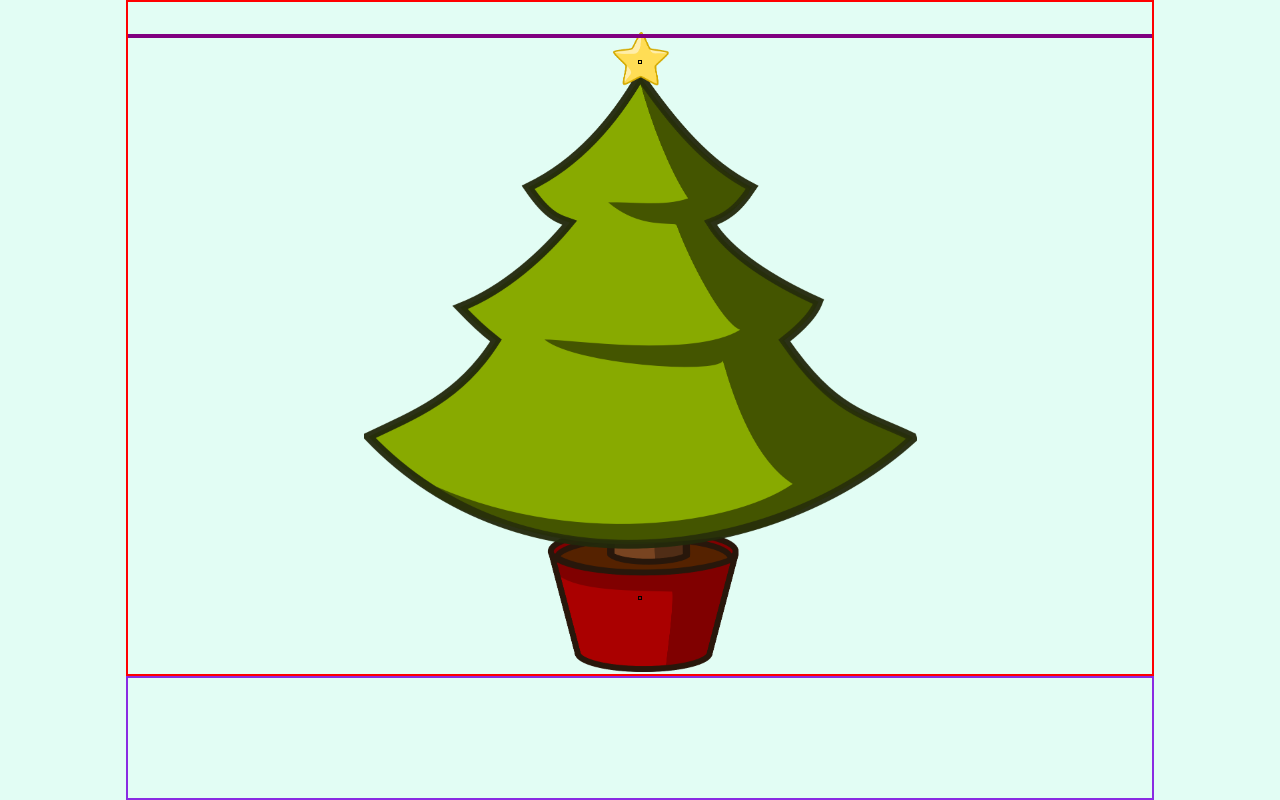
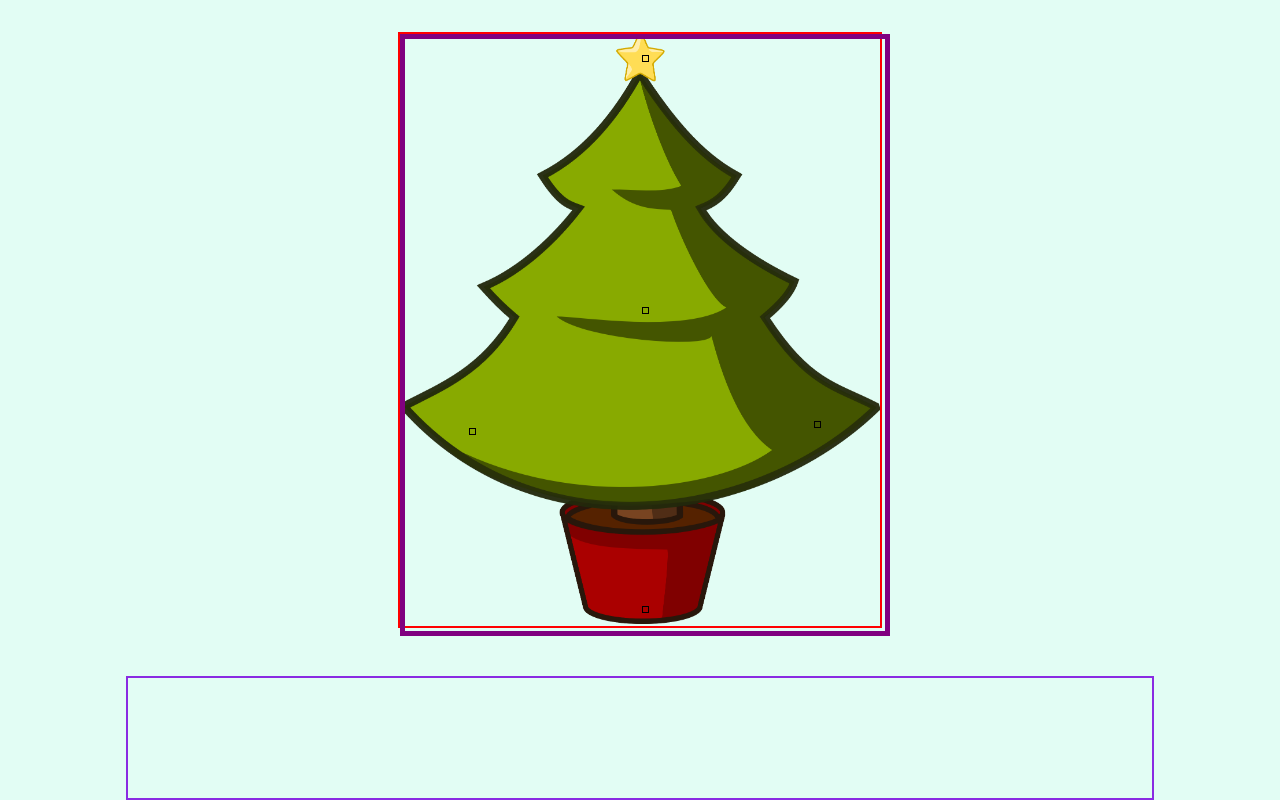
Before and after one commit to NadyaCodes/christmas-find, a React (Create React App) app: page / in a window 1280 px wide. Built offline with nearby package versions, Linux system fonts and the light colour scheme.

Commit message:
place 5 grid spots

```diff
--- a/src/App.css
+++ b/src/App.css
@@ -5,27 +5,53 @@ html {
   /* display: flex;
   justify-content: center; */
 }
+
+.play-container {
+  height: 37rem;
+  width: 30rem;
+  padding-top: 2rem;
+  display: flex;
+  justify-content: center;
+}
 .tree {
-  height: 80vh;
-  max-width: 80vw;
-  padding-top: 2rem;
-  position: fixed;
+  height: inherit;
+  width: inherit;
+  position: absolute;
+  /* width: inherit; */
+  /* height: 80vh; */
+  /* padding-top: 2rem; */
+  margin-left: auto;
+  margin-right: auto;
+  left: 0;
+right: 0;
+  /* justify-self: center; */
+  /* position: fixed;
+  margin-left: auto;
+  margin-right: auto;
+  left: 0;
+  right: 0; */
+}
+
+.grid {
+  /* padding-top: 2rem; */
+  border: 2px solid red;
+  /* position:relative; */
+  /* position: absolute; */
+  position: absolute;
+  width: inherit;
+  height: inherit;
   margin-left: auto;
   margin-right: auto;
   left: 0;
   right: 0;
-}
-
-.grid {
-  padding-top: 2rem;
-  border: 2px solid red;
-  height: 80vh;
-  max-width: 80vw;
-  position: fixed;
+  /* width: 50%; */
+  /* height: 80vh; */
+  /* width: 80vw; */
+  /* position: fixed;
   margin-left: auto;
   margin-right: auto;
   left: 0;
-  right: 0;
+  right: 0; */
   /* position: absolute; */
   /* position: absolute;
   padding-top: 3rem;
@@ -37,14 +63,22 @@ html {
 }
 
 .hiding-container {
-  position: relative;
-  border: 2px solid purple;
+  /* position: relative;
+  height: 80vh; */
+  position: absolute;
+  width: inherit;
+  height: inherit;
+  margin-left: auto;
+  margin-right: auto;
+  left: 0;
+  right: 0;
+  border: 5px solid purple;
 }
 
 .box {
   border: 1px solid black;
-  width: 2px;
-  height: 2px;
+  width: 5px;
+  height: 5px;
   position: absolute;
 }
 .box:hover {
@@ -52,20 +86,49 @@ html {
 }
 
 .star-hide {
-  top: 3vh;
+  position: relative;
+  margin-left: auto;
+  margin-right: auto;
+  top: 1rem;
+  /* top: 3vh;
   margin-left: auto;
   margin-right: auto;
   left: 0;
   right: 0;
-  text-align: center;
+  text-align: center; */
 }
 
 .pot-hide {
-  top: 70vh;
+  /* top: 70vh;
   margin-left: auto;
   margin-right: auto;
   left: 0;
-  right: 0;
+  right: 0; */
+  position: relative;
+  margin-left: auto;
+  margin-right: auto;
+  top: 35rem;
+}
+
+.right-hide {
+  position: relative;
+  margin-left: auto;
+  margin-right: 4rem;
+  top: 23rem;
+}
+
+.left-hide {
+  position: relative;
+  margin-left: 4rem;
+  margin-right: auto;
+  top: 23rem;
+}
+
+.mid-hide {
+  position: relative;
+  margin-left: auto;
+  margin-right: auto;
+  top: 15rem;
 }
 
 .hidden {
--- a/src/App.js
+++ b/src/App.js
@@ -5,12 +5,20 @@ import Presents from "./Presents";
 import { useState } from "react";
 
 function App() {
-  const [visible, setVisible] = useState({ star: false, pot: false });
+  const [visible, setVisible] = useState({
+    star: false,
+    pot: false,
+    rightBranch: false,
+    leftBranch: false,
+    midBranch: false,
+  });
 
   return (
     <div className="App">
-      <Tree />
-      <Grid visible={visible} setVisible={setVisible} />
+      <div className="play-container">
+        <Tree />
+        <Grid visible={visible} setVisible={setVisible} />
+      </div>
       <Presents visible={visible} setVisible={setVisible} />
     </div>
   );
--- a/src/Grid.js
+++ b/src/Grid.js
@@ -24,6 +24,18 @@ export default function Grid(props) {
           className="box pot-hide"
           onClick={() => setVisible({ ...visible, pot: true })}
         ></div>
+        <div
+          className="box right-hide"
+          onClick={() => setVisible({ ...visible, rightBranch: true })}
+        ></div>
+        <div
+          className="box left-hide"
+          onClick={() => setVisible({ ...visible, leftBranch: true })}
+        ></div>
+        <div
+          className="box mid-hide"
+          onClick={() => setVisible({ ...visible, midBranch: true })}
+        ></div>
         {/* <div>
           <img
             src={frog}
--- a/src/Tree.js
+++ b/src/Tree.js
@@ -3,8 +3,8 @@ import tree from "./christmas-tree.png";
 
 export default function Tree() {
   return (
-    <div>
+    <>
       <img src={tree} className="tree" alt="large christmas tree" />
-    </div>
+    </>
   );
 }
```
